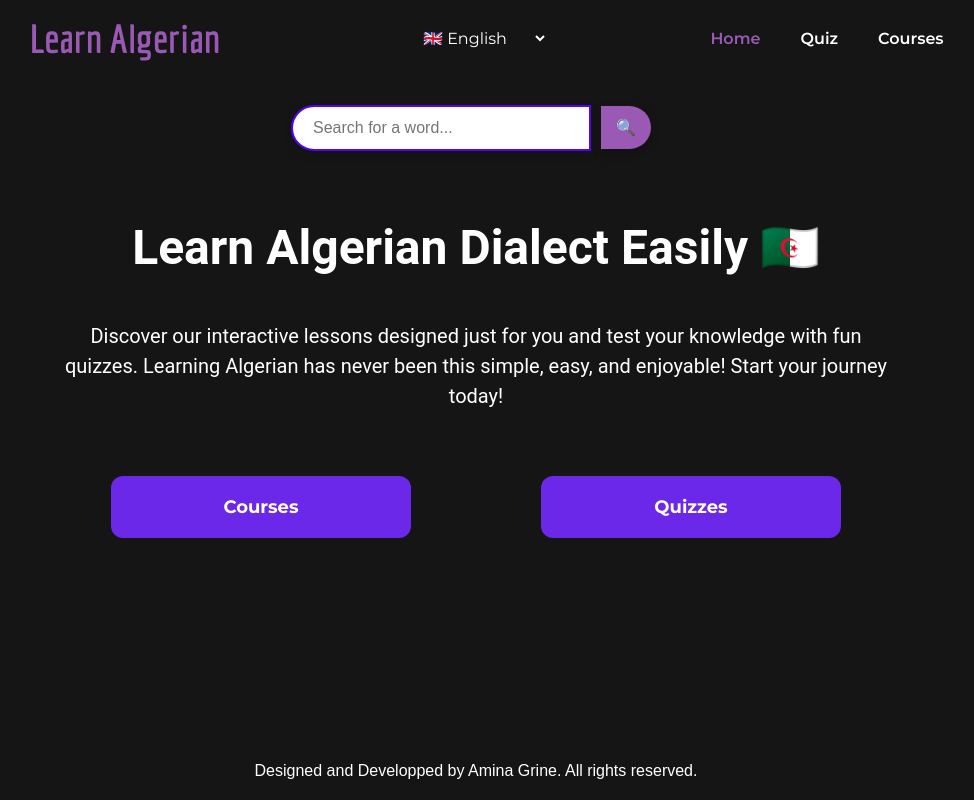
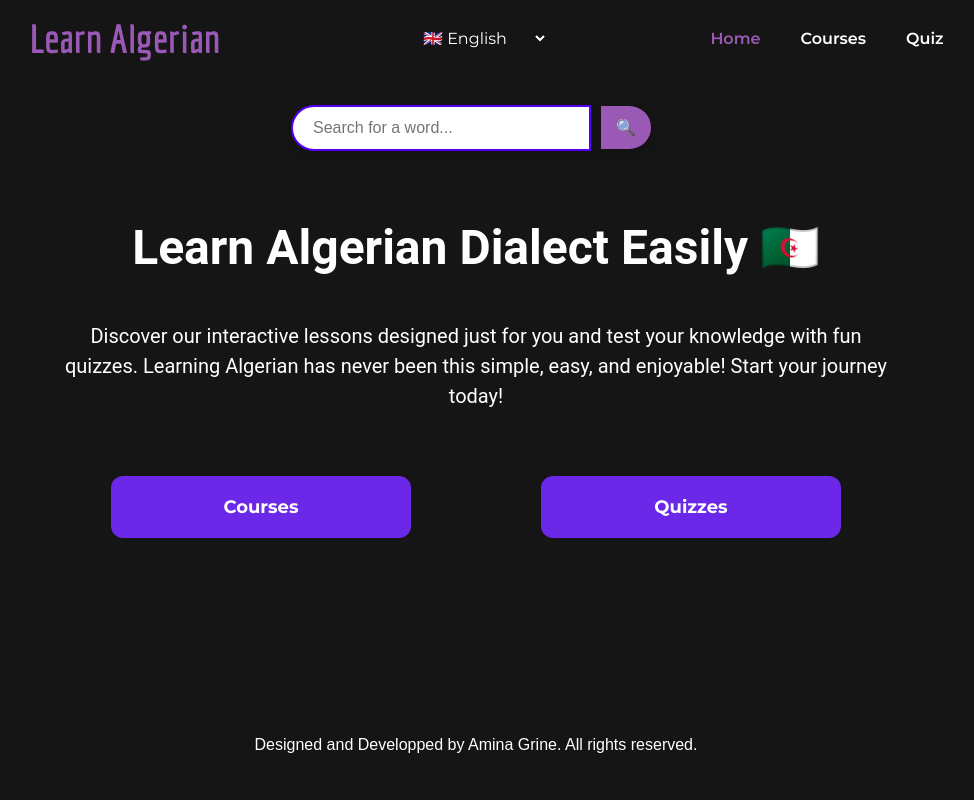
Before and after one commit to aminagr/AlgerianDialect, a React (Vite) app: page / in a window 1280 px wide. Shown: the whole page, without its empty margins (164-1138 px from the left). Built offline with nearby package versions, Linux system fonts and the light colour scheme.

Commit message:
Code Organisation

```diff
--- a/src/components/common/Navbar.jsx
+++ b/src/components/common/Navbar.jsx
@@ -68,19 +68,14 @@ const Navbar = () => {
                 <li className={location.pathname === '/' ? 'active' : ''}>
                     <Link to="/" onClick={() => handleLinkClick('/')} className="link">{menuTranslations[language].home}</Link>
                 </li>
+                <li className={activeItem.startsWith('Cours') ? 'active' : ''}>
+                    <Link to="/courses" onClick={() => handleLinkClick('/courses')} className="link">{menuTranslations[language].courses}</Link>
+
+                </li>
                 <li className={activeItem === 'Quiz' ? 'active' : ''}>
                     <Link to="/quiz" onClick={() => handleLinkClick('/quiz')} className="link">{menuTranslations[language].quiz}</Link>
                 </li>
-                <li className={activeItem.startsWith('Cours') ? 'active' : ''}>
-                    <Link to="/courses" onClick={() => handleLinkClick('/courses')} className="link">{menuTranslations[language].courses}</Link>
-                    <ul className="dropdown">
-                        {Object.keys(courses).map(courseKey => (
-                            <li key={courseKey} className={activeItem === courses[courseKey].title[language] ? 'active' : ''}>
-                                <Link to={`/courses/${courseKey}`} onClick={() => handleLinkClick(`/courses/${courseKey}`)} className="link">{courses[courseKey].title[language]}</Link>
-                            </li>
-                        ))}
-                    </ul>
-                </li>
+
             </ul>
         </nav>
     );
--- a/src/index.css
+++ b/src/index.css
@@ -6,14 +6,19 @@
 }
 
 
-body {
+html,body {
     font-family: 'Arial', sans-serif;
     background-color:  #151515;
     color: white;
-
+    height: 100%;
 
 }
+.content {
+    display: flex;
+    flex-direction: column;
+    min-height: 80vh;
 
+}
 h1 {
     font-size: 2.5rem;
     margin-bottom: 20px;
--- a/src/styles/Footer.css
+++ b/src/styles/Footer.css
@@ -2,12 +2,13 @@
     background-color:#151515; /*#121212;*/
     color: white;
     text-align: center;
-    padding: 20px;
-    position: fixed;
+    padding: 20px 0;
+    position: relative;
     width: 100%;
     bottom: 0;
 }
 @media (max-width: 600px) {
     .footer { position: relative;
+        margin-top: auto;
     }
 }
```
